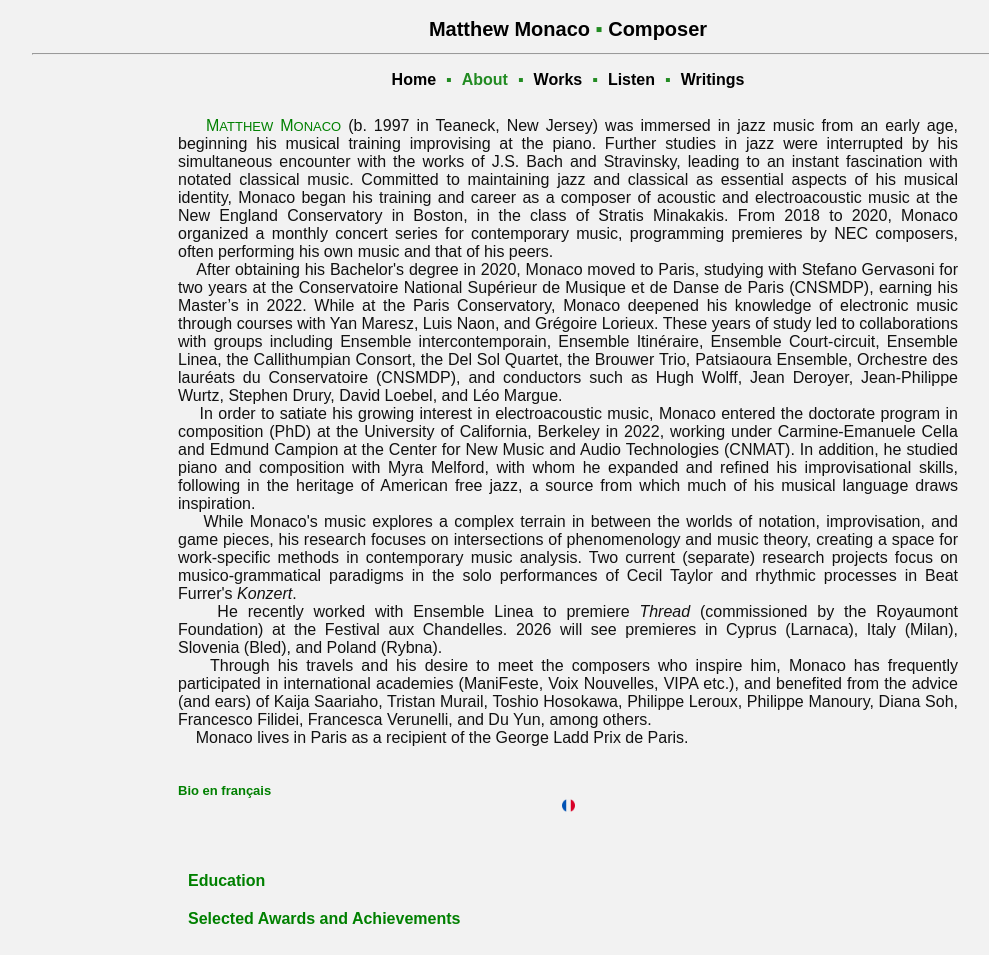
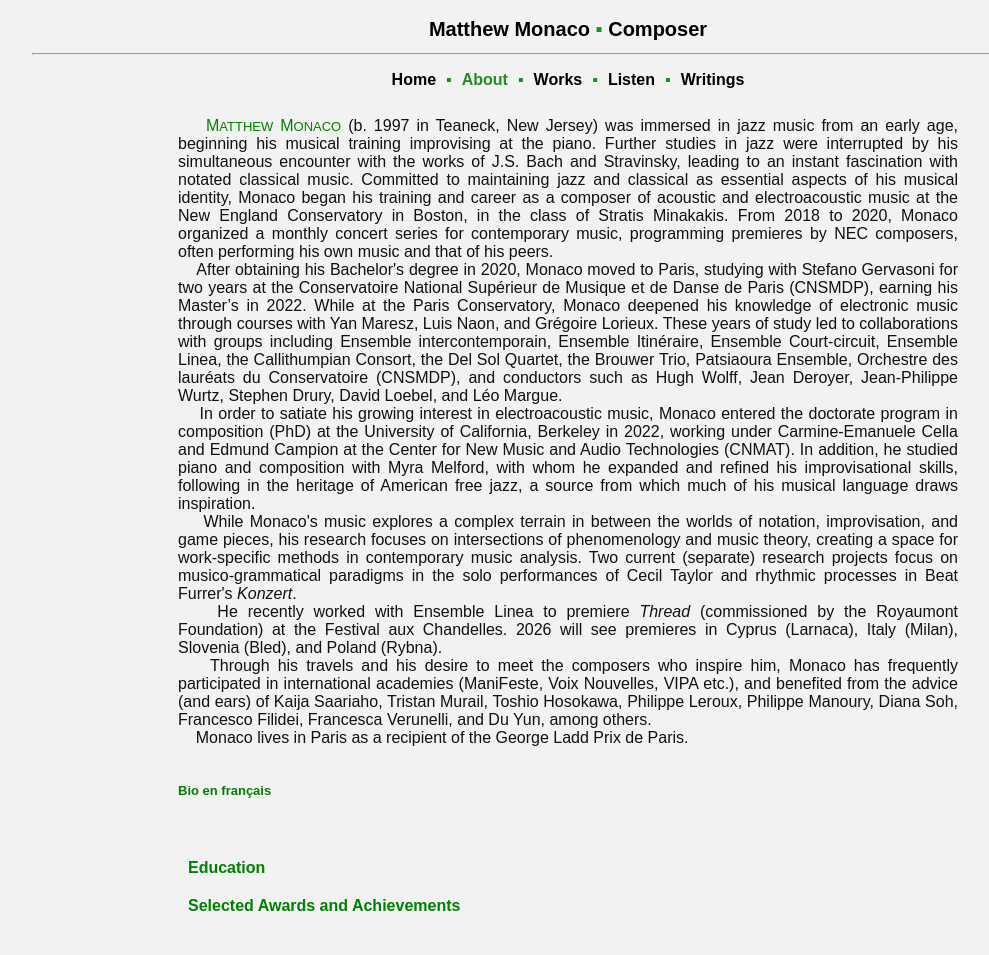
Before and after one commit to matthew-monaco/matthew-monaco.github.io, a Jekyll site: the page built from about.md, in a window 1280 px wide. Shown: the top 955 px of the page, without its empty margins (72-1061 px from the left). Built offline with Jekyll 4.4.1, drawn with Linux system fonts in a browser that asks for light colours; grey boxes are pictures that could not be loaded.

Commit message:
Update about.md

```diff
--- a/about.md
+++ b/about.md
@@ -24,7 +24,7 @@ permalink: /about
 
 <div style="text-align: justify">&nbsp; &nbsp; Monaco lives in Paris as a recipient of the George Ladd Prix de Paris.</div>
 <br>
-<a href="/bio-en-francais" style="color: green"><strong><font size="2">Bio en français</font></strong></a> <img src="./france.png" width="13" />
+<a href="/bio-en-francais" style="color: green"><strong><font size="2">Bio en français</font></strong></a>
 
 <br>
 
```
